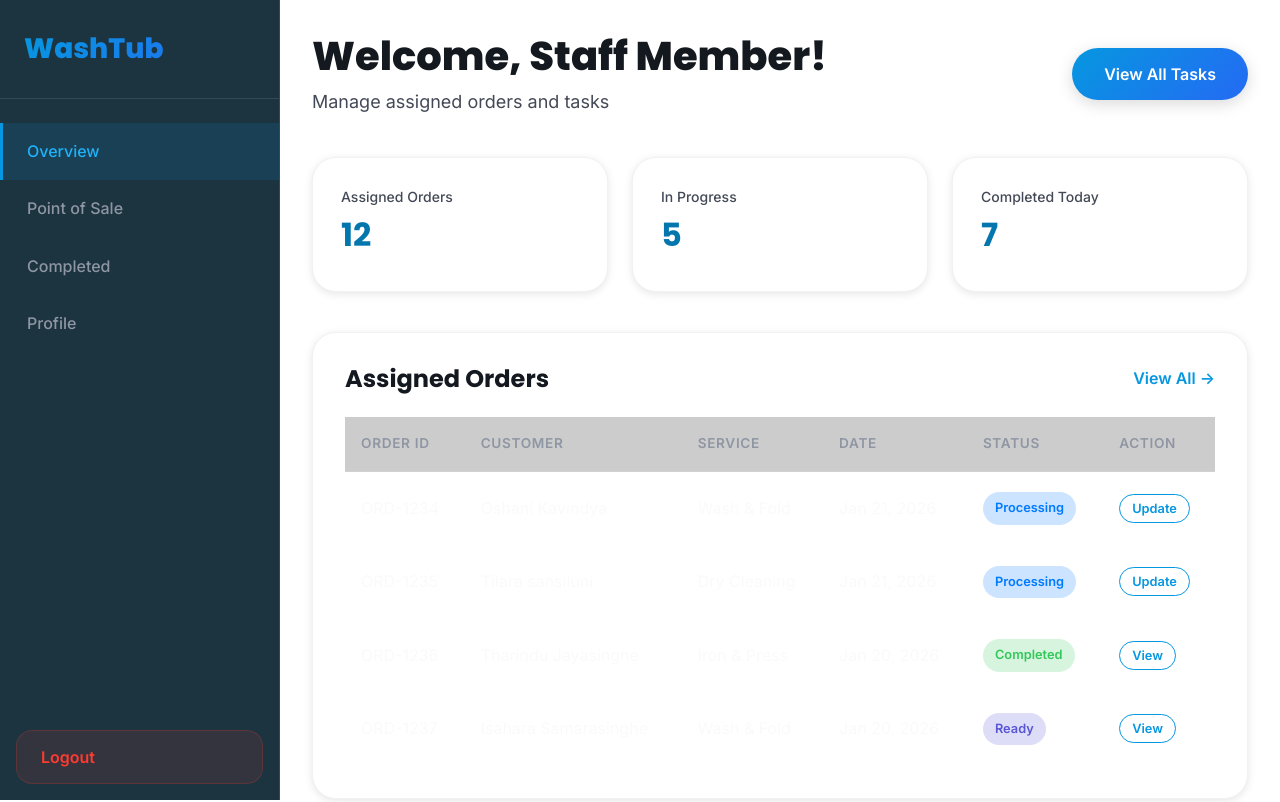
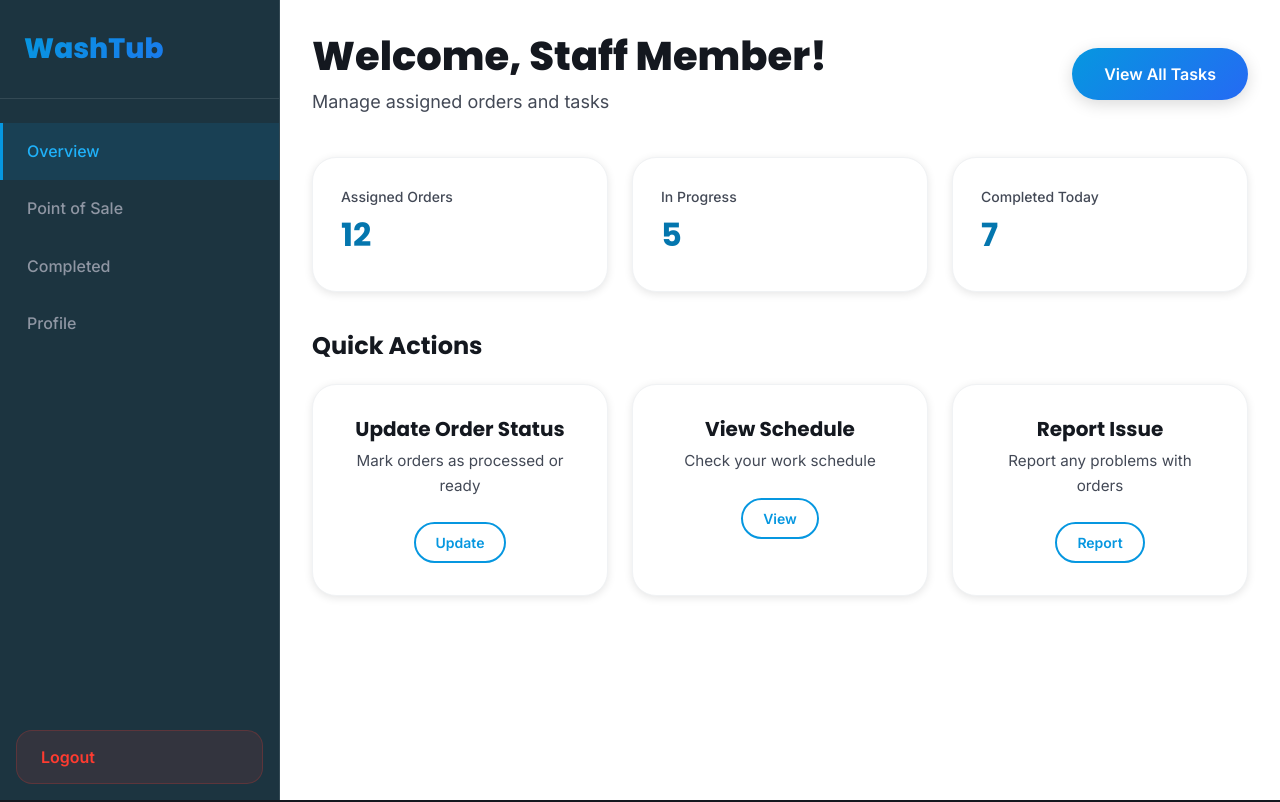
Before and after one commit to KavishaPerera/Wash-TUB, a React app in the folder frontend/: page /staff-dashboard in a window 1280 px wide. Shown: the top 802 px of the page. Built offline with nearby package versions, Linux system fonts and the light colour scheme; the HTML template or start-up script is replaced by a standard one.

Commit message:
remove table in staff dashboard

```diff
--- a/frontend/src/pages/StaffDashboard.jsx
+++ b/frontend/src/pages/StaffDashboard.jsx
@@ -77,62 +77,7 @@ const StaffDashboard = () => {
                     </div>
                 </section>
 
-                {/* Assigned Orders */}
-                <section className="orders-section">
-                    <div className="section-header">
-                        <h2>Assigned Orders</h2>
-                        <a href="#all-orders" className="view-all">View All →</a>
-                    </div>
 
-                    <div className="orders-table-container">
-                        <table className="orders-table">
-                            <thead>
-                                <tr>
-                                    <th>Order ID</th>
-                                    <th>Customer</th>
-                                    <th>Service</th>
-                                    <th>Date</th>
-                                    <th>Status</th>
-                                    <th>Action</th>
-                                </tr>
-                            </thead>
-                            <tbody>
-                                <tr>
-                                    <td>ORD-1234</td>
-                                    <td>Oshani Kavindya</td>
-                                    <td>Wash & Fold</td>
-                                    <td>Jan 21, 2026</td>
-                                    <td><span className="status-badge status-processing">Processing</span></td>
-                                    <td><button className="btn-action">Update</button></td>
-                                </tr>
-                                <tr>
-                                    <td>ORD-1235</td>
-                                    <td>Tilara sansiluni</td>
-                                    <td>Dry Cleaning</td>
-                                    <td>Jan 21, 2026</td>
-                                    <td><span className="status-badge status-processing">Processing</span></td>
-                                    <td><button className="btn-action">Update</button></td>
-                                </tr>
-                                <tr>
-                                    <td>ORD-1236</td>
-                                    <td>Tharindu Jayasinghe</td>
-                                    <td>Iron & Press</td>
-                                    <td>Jan 20, 2026</td>
-                                    <td><span className="status-badge status-completed">Completed</span></td>
-                                    <td><button className="btn-action">View</button></td>
-                                </tr>
-                                <tr>
-                                    <td>ORD-1237</td>
-                                    <td>Isahara Samarasinghe</td>
-                                    <td>Wash & Fold</td>
-                                    <td>Jan 20, 2026</td>
-                                    <td><span className="status-badge status-delivered">Ready</span></td>
-                                    <td><button className="btn-action">View</button></td>
-                                </tr>
-                            </tbody>
-                        </table>
-                    </div>
-                </section>
 
                 {/* Quick Actions */}
                 <section className="quick-actions-section">
```
